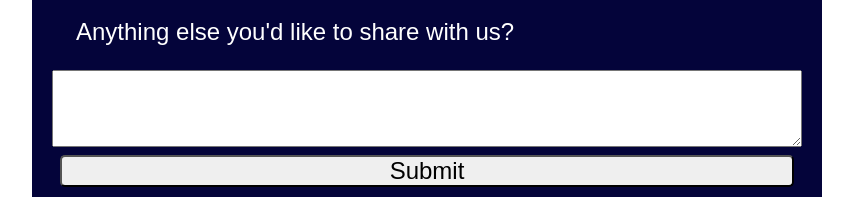
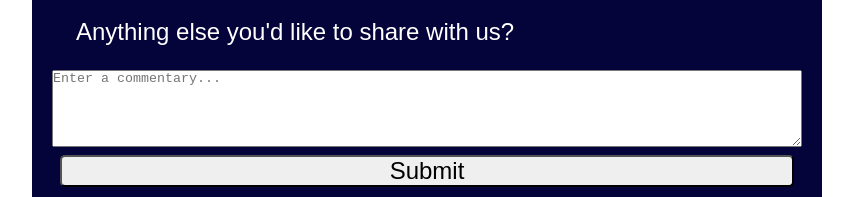
Before and after one commit to ydnarf/Forex-Trading-Survey-Form, a plain HTML site: page index.html in a window 1280 px wide. Shown: the part 1199-1396 px from the top of the page, without its empty margins (233-1086 px from the left). Drawn offline with Linux system fonts and the light colour scheme.

Commit message:
Placeholder textarea

```diff
--- a/index.html
+++ b/index.html
@@ -56,7 +56,7 @@
 
 
         <p>Anything else you'd like to share with us?</p>
-        <textarea name="" id="textarea" cols="50" rows="5"></textarea>
+        <textarea name="" id="textarea" cols="50" rows="5" placeholder="Enter a commentary..."></textarea>
 
         <button type="submit" id="submit">Submit</button>
     </form>
```
